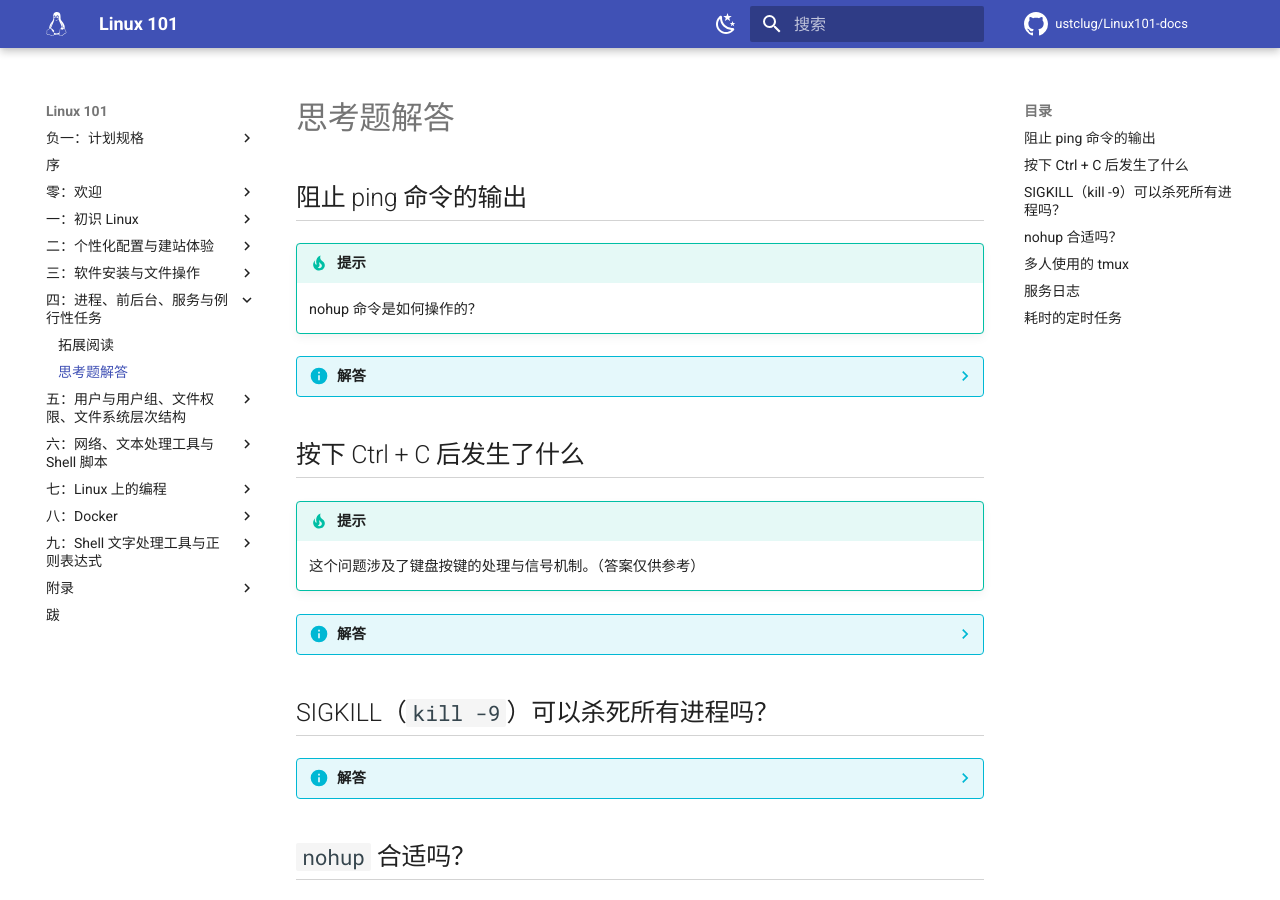
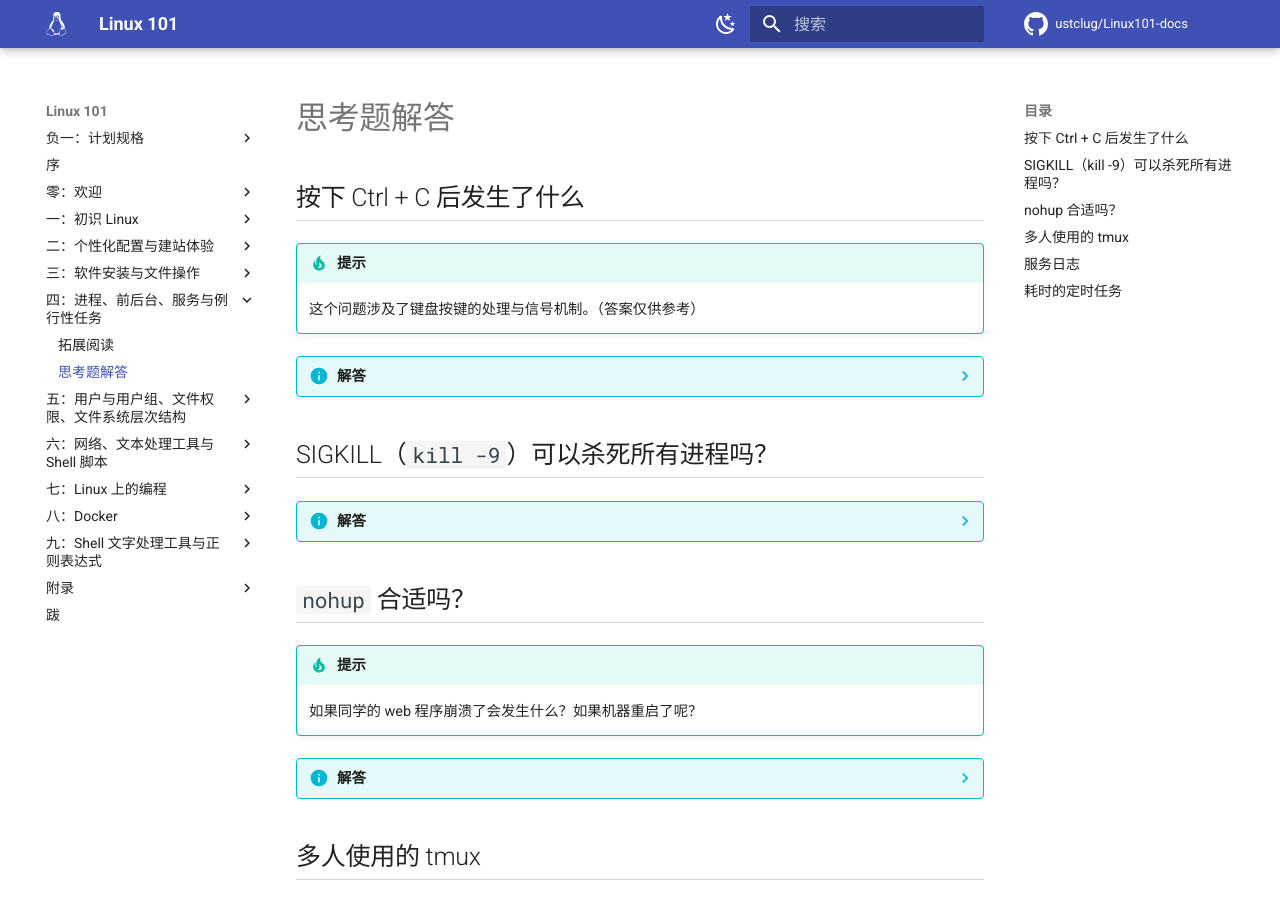
Before and after one commit to ustclug/Linux101-docs, an MkDocs documentation site: the page built from docs/Ch04/solution.md, in a window 1280 px wide and 900 px high. Built offline with MkDocs 1.6.1 and Material for MkDocs 9.7.7, drawn with Linux system fonts in a browser that asks for light colours; comment, search, counter and statistics services are not loaded.

```diff
--- a/docs/Ch04/solution.md
+++ b/docs/Ch04/solution.md
@@ -1,6 +1,6 @@
 # 思考题解答 {#solution}
 
-## 阻止 ping 命令的输出 {#stop-ping-output}
+<!-- ## 阻止 ping 命令的输出 {#stop-ping-output}
 
 !!! tip "提示"
 
@@ -8,7 +8,7 @@
 
 ??? info "解答"
 
-    当然是 IO 重定向。比如，如果我们希望稍后查看输出，可以重定向到一个文件；如果单纯不想查看输出，可以重定向到空文件 `/dev/null`（会在第五章介绍）以舍弃输出。
+    当然是 IO 重定向。比如，如果我们希望稍后查看输出，可以重定向到一个文件；如果单纯不想查看输出，可以重定向到空文件 `/dev/null`（会在第五章介绍）以舍弃输出。 -->
 
 ## 按下 Ctrl + C 后发生了什么 {#after-hitting-ctrl-c}
 
```
Also changed, not shown: docs/Ch04/index.md (+2 -2 lines).
